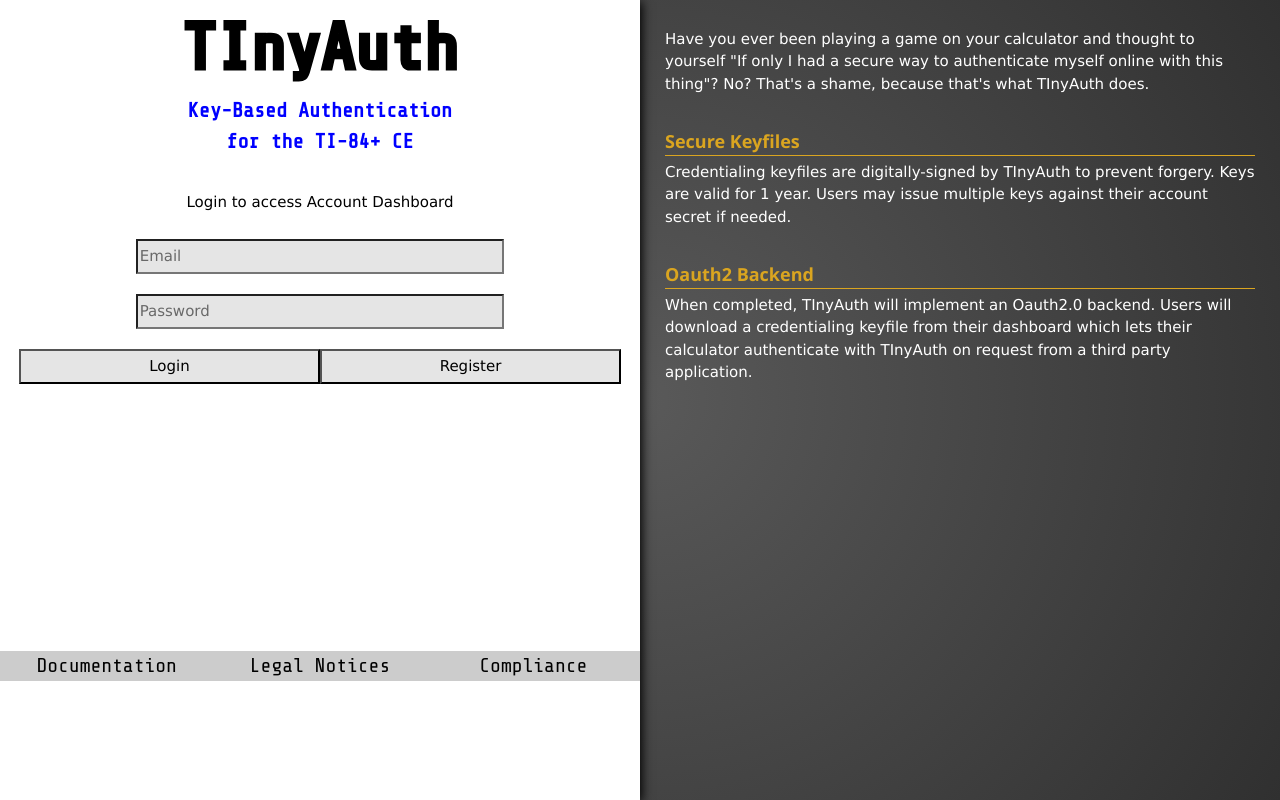
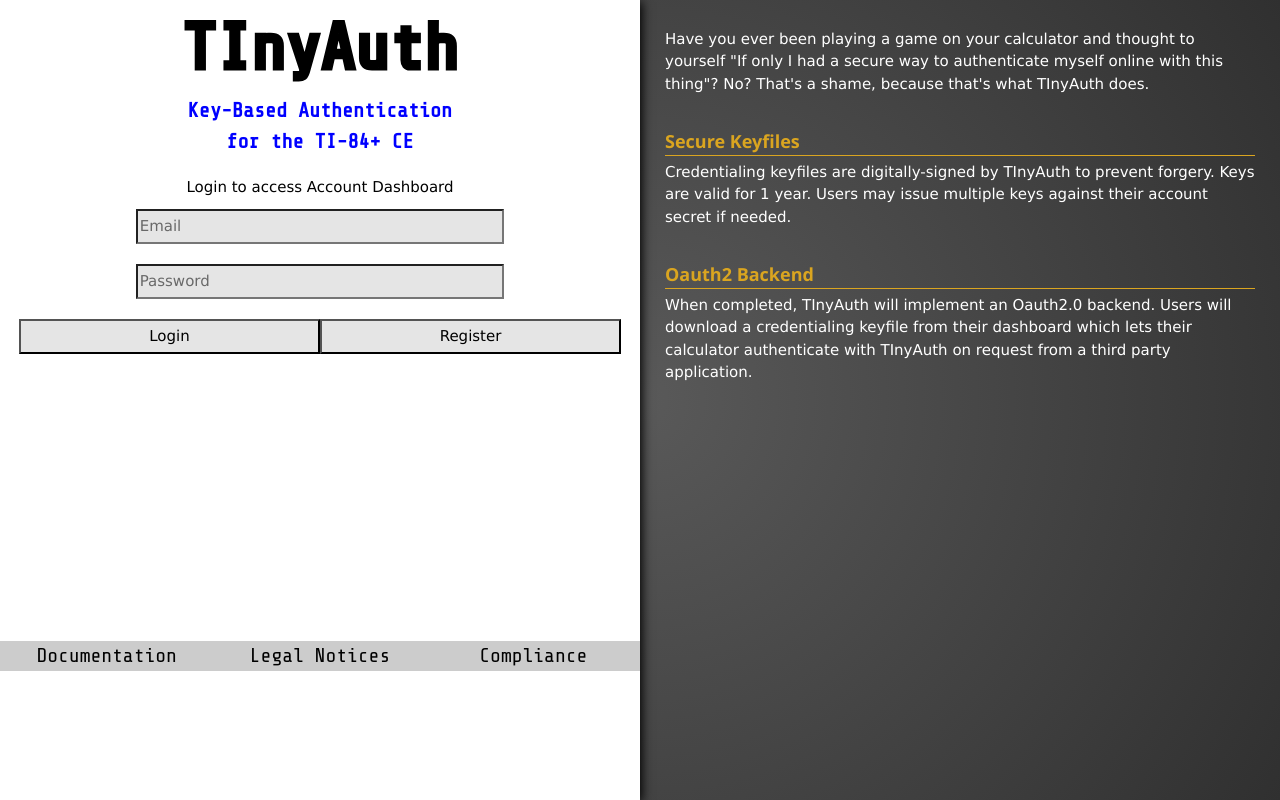
Before and after one commit to acagliano/tinyauth, a PHP site: page / in a window 1280 px wide. Run offline with PHP 8.4, Linux system fonts and the light colour scheme; data that the repository does not hold is empty; some libraries are stand-ins or nearby versions.

Commit message:
fix form

```diff
--- a/styles/template.css
+++ b/styles/template.css
@@ -76,6 +76,10 @@
      text-align: center;
  }
 
+ #header p {
+     margin: 0;
+ }
+
  #totp-form,
  #login {
      display: block;
@@ -84,6 +88,7 @@
      padding: 2%;
      flex: 0;
  }
+
 
  #totp-form>input,
  #logout>input,
```
